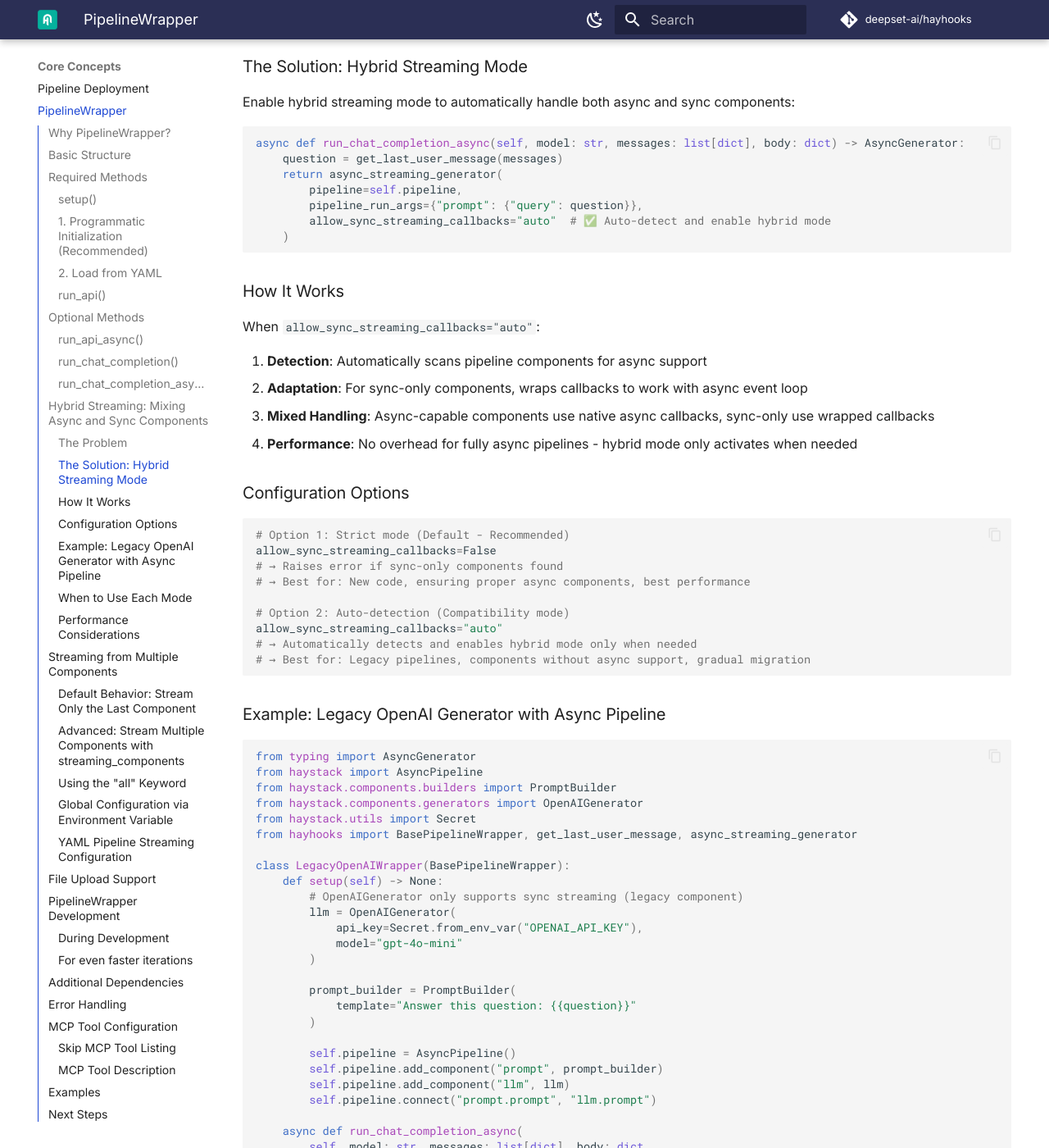
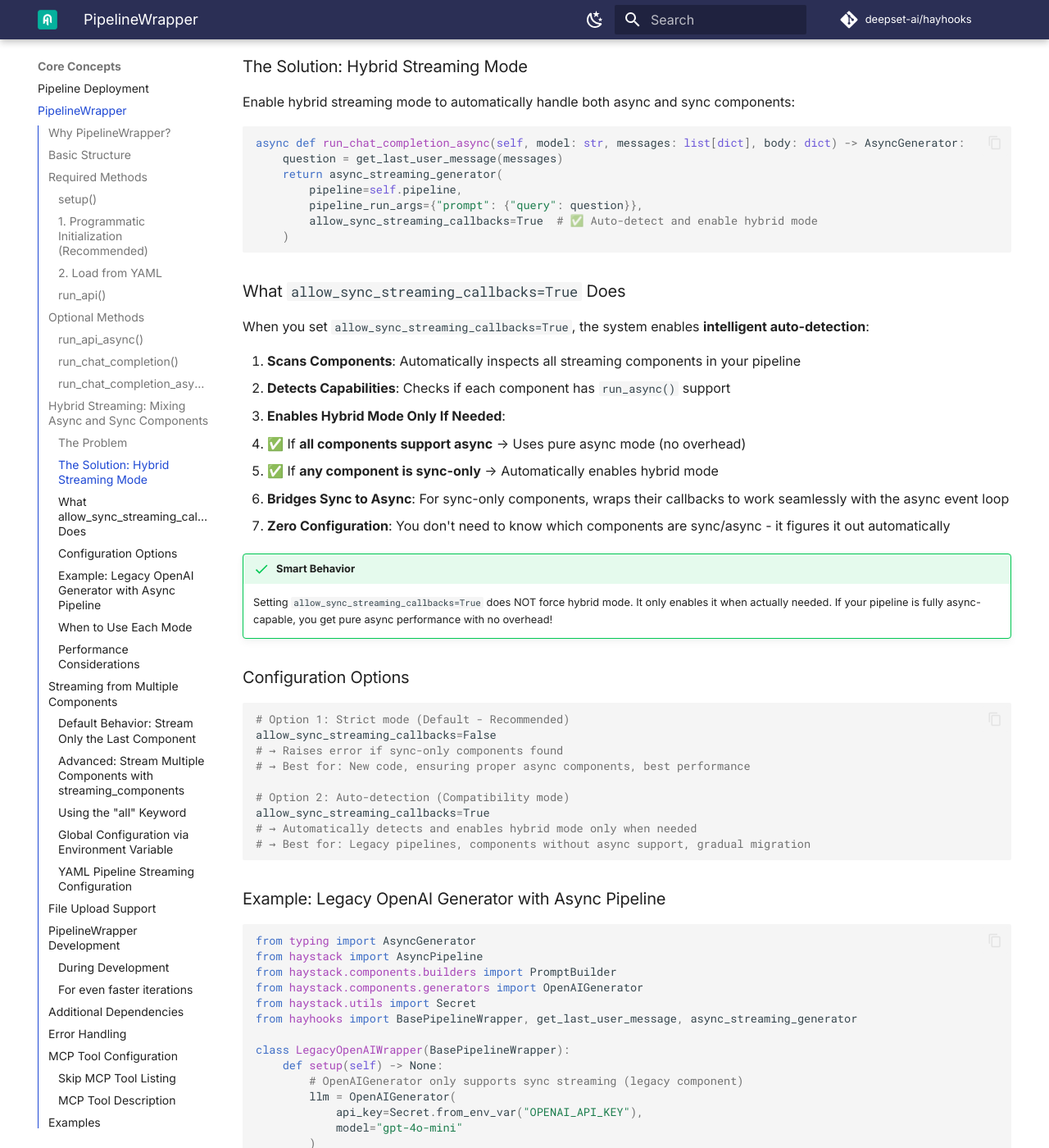
Before and after one commit to deepset-ai/hayhooks, an MkDocs documentation site: the page built from docs/concepts/pipeline-wrapper.md, in a window 1280 px wide and 1400 px high, scrolled down 4878 px. Shown: the whole window at 82% size. Built offline with MkDocs 1.6.1 and Material for MkDocs 9.7.7, drawn with Linux system fonts in a browser that asks for light colours; comment, search, counter and statistics services are not loaded; the version menu is left out; some of the changed text lies outside the part shown.

Commit message:
Using allow_sync_streaming_callbacks=True/False; Refactoring + add example

````diff
--- a/docs/concepts/pipeline-wrapper.md
+++ b/docs/concepts/pipeline-wrapper.md
@@ -179,7 +179,7 @@ async def run_chat_completion_async(self, model: str, messages: List[dict], body
 ## Hybrid Streaming: Mixing Async and Sync Components
 
 !!! tip "Compatibility for Legacy Components"
-    When working with legacy pipelines or components that only support sync streaming callbacks (like `OpenAIGenerator`), use `allow_sync_streaming_callbacks="auto"` to enable hybrid mode. For new code, prefer async-compatible components and use the default strict mode.
+    When working with legacy pipelines or components that only support sync streaming callbacks (like `OpenAIGenerator`), use `allow_sync_streaming_callbacks=True` to enable hybrid mode. For new code, prefer async-compatible components and use the default strict mode.
 
 Some Haystack components only support synchronous streaming callbacks and don't have async equivalents. Examples include:
 
@@ -216,18 +216,24 @@ async def run_chat_completion_async(self, model: str, messages: list[dict], body
     return async_streaming_generator(
         pipeline=self.pipeline,
         pipeline_run_args={"prompt": {"query": question}},
-        allow_sync_streaming_callbacks="auto"  # ✅ Auto-detect and enable hybrid mode
+        allow_sync_streaming_callbacks=True  # ✅ Auto-detect and enable hybrid mode
     )
 ```
 
-### How It Works
+### What `allow_sync_streaming_callbacks=True` Does
 
-When `allow_sync_streaming_callbacks="auto"`:
+When you set `allow_sync_streaming_callbacks=True`, the system enables **intelligent auto-detection**:
 
-1. **Detection**: Automatically scans pipeline components for async support
-2. **Adaptation**: For sync-only components, wraps callbacks to work with async event loop
-3. **Mixed Handling**: Async-capable components use native async callbacks, sync-only use wrapped callbacks
-4. **Performance**: No overhead for fully async pipelines - hybrid mode only activates when needed
+1. **Scans Components**: Automatically inspects all streaming components in your pipeline
+2. **Detects Capabilities**: Checks if each component has `run_async()` support
+3. **Enables Hybrid Mode Only If Needed**:
+   - ✅ If **all components support async** → Uses pure async mode (no overhead)
+   - ✅ If **any component is sync-only** → Automatically enables hybrid mode
+4. **Bridges Sync to Async**: For sync-only components, wraps their callbacks to work seamlessly with the async event loop
+5. **Zero Configuration**: You don't need to know which components are sync/async - it figures it out automatically
+
+!!! success "Smart Behavior"
+    Setting `allow_sync_streaming_callbacks=True` does NOT force hybrid mode. It only enables it when actually needed. If your pipeline is fully async-capable, you get pure async performance with no overhead!
 
 ### Configuration Options
 
@@ -238,7 +244,7 @@ allow_sync_streaming_callbacks=False
 # → Best for: New code, ensuring proper async components, best performance
 
 # Option 2: Auto-detection (Compatibility mode)
-allow_sync_streaming_callbacks="auto"
+allow_sync_streaming_callbacks=True
 # → Automatically detects and enables hybrid mode only when needed
 # → Best for: Legacy pipelines, components without async support, gradual migration
 ```
@@ -279,7 +285,7 @@ class LegacyOpenAIWrapper(BasePipelineWrapper):
         return async_streaming_generator(
             pipeline=self.pipeline,
             pipeline_run_args={"prompt": {"question": question}},
-            allow_sync_streaming_callbacks="auto"  # ✅ Handles sync component
+            allow_sync_streaming_callbacks=True  # ✅ Handles sync component
         )
 ```
 
@@ -292,7 +298,7 @@ class LegacyOpenAIWrapper(BasePipelineWrapper):
 - Performance is critical (pure async is **~1-2μs faster** per chunk)
 - You're building a production system with controlled dependencies
 
-**Use `allow_sync_streaming_callbacks="auto"` when:**
+**Use `allow_sync_streaming_callbacks=True` when:**
 
 - Working with legacy pipelines that use `OpenAIGenerator` or other sync-only components
 - Deploying YAML pipelines with unknown/legacy component types
@@ -308,7 +314,7 @@ class LegacyOpenAIWrapper(BasePipelineWrapper):
 !!! success "Best Practice"
     **For new code**: Use the default strict mode (`allow_sync_streaming_callbacks=False`) to ensure you're using proper async components.
 
-    **For legacy/compatibility**: Use `allow_sync_streaming_callbacks="auto"` when working with older pipelines or components that don't support async streaming yet.
+    **For legacy/compatibility**: Use `allow_sync_streaming_callbacks=True` when working with older pipelines or components that don't support async streaming yet.
 
 ## Streaming from Multiple Components
 
````
Also changed, not shown: docs/examples/async-operations.md (+1 -1 lines), examples/README.md (+1 -0 lines), examples/pipeline_wrappers/async_hybrid_streaming/README.md (added, +76 -0 lines), 4 other files.
